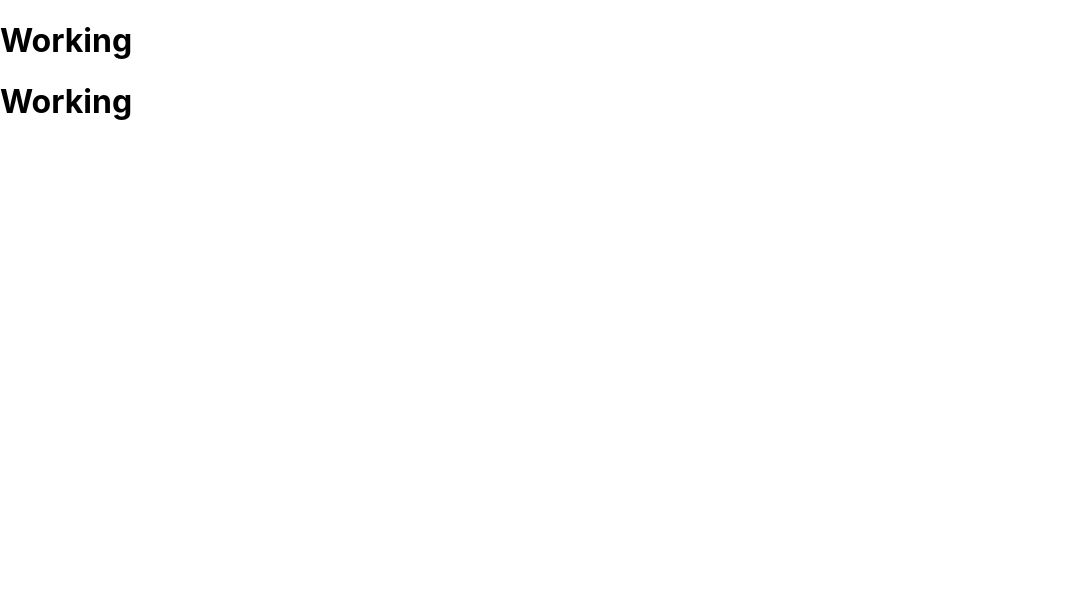
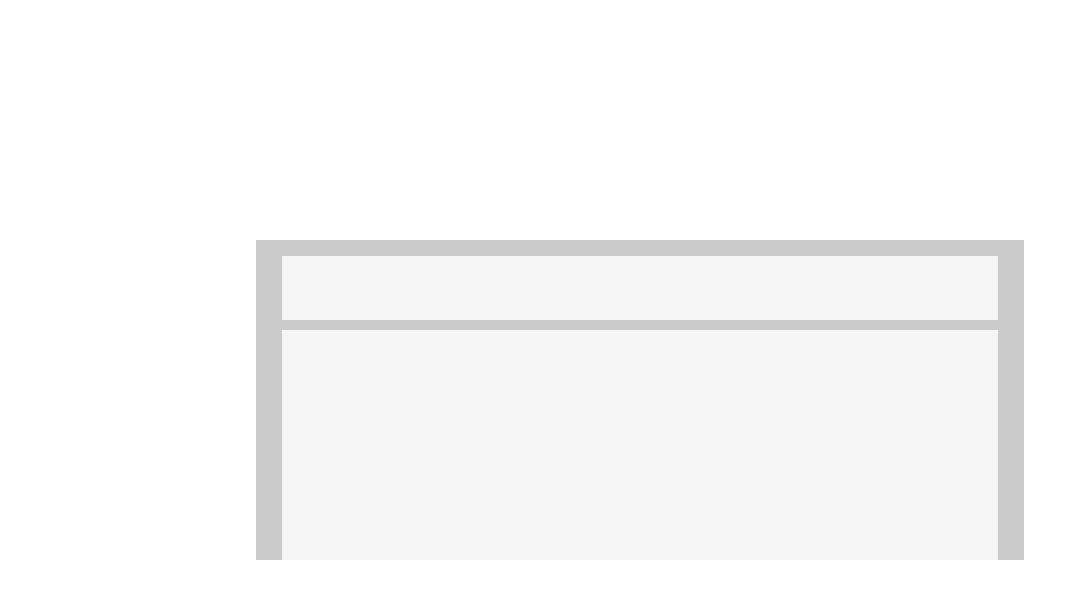
Before and after one commit to mu2ku/Calculator, a React (Create React App) app: page / in a window 1280 px wide. Shown: the top 598 px of the page, without its empty margins (0-1086 px from the left). Built offline with nearby package versions, Linux system fonts and the light colour scheme.

Commit message:
commit Calculator body

```diff
--- /dev/null
+++ b/src/components/Calculator/Calculator.jsx
@@ -0,0 +1,19 @@
+import React from 'react';
+import styles from '../Calculator/Calculator.module.css'
+import Screen from '../Screen/Screen';
+import Keypad from '../Keypad/Keypad';
+
+const Calculator = () => {
+  return (
+    <>
+      <div className={styles.wrapper}>
+        <div className={styles.calculator}>
+          <Screen />
+          <Keypad />
+        </div>
+      </div>
+    </>
+   );
+}
+
+export default Calculator;
--- /dev/null
+++ b/src/components/Calculator/Calculator.module.css
@@ -0,0 +1,15 @@
+.wrapper {
+  display: flex;
+  justify-content: center;
+  align-items: center;
+}
+
+.calculator {
+  width: 60vw;
+  height: 25vw;
+  background-color: rgb(203, 203, 203);
+  display: flex;
+  flex-flow: column;
+  align-items: center;
+  justify-content: space-between;
+}
--- a/src/components/Keypad/Keypad.jsx
+++ b/src/components/Keypad/Keypad.jsx
@@ -1,12 +1,15 @@
 import React from 'react';
-import {styles} from '../Keypad/Keypad.module.css'
+import styles from '../Keypad/Keypad.module.css'
 
 const Keypad = () => {
   return (
     <>
-      <h1>Working</h1>
+      <div className={styles.keypad_wrapper}>
+        <div className={styles.keypad}>
+        </div>
+      </div>
     </>
-   );
+  );
 }
 
 export default Keypad;
--- a/src/components/Keypad/Keypad.module.css
+++ b/src/components/Keypad/Keypad.module.css
@@ -0,0 +1,5 @@
+.keypad {
+  background-color: rgb(245, 245, 245);
+  width: 56vw;
+  height: 18vw;
+}
--- a/src/components/Screen/Screen.jsx
+++ b/src/components/Screen/Screen.jsx
@@ -1,10 +1,13 @@
 import React from 'react';
-import {styles} from '../Screen/Screen.module.css'
+import styles from '../Screen/Screen.module.css'
 
 const Screen = () => {
   return (
     <>
-      <h1>Working</h1>
+      <div className={styles.screen_wrapper}>
+        <div className={styles.screen}>
+        </div>
+      </div>
     </>
    );
 }
--- a/src/components/Screen/Screen.module.css
+++ b/src/components/Screen/Screen.module.css
@@ -0,0 +1,6 @@
+.screen {
+  background-color: rgb(245, 245, 245);
+  width: 56vw;
+  height: 5vw;
+  margin: 16px 16px 0 16px;
+}
--- a/src/index.css
+++ b/src/index.css
@@ -1,3 +1,11 @@
+body, html {
+  height: 100%;
+  width: 100%;
+  display: flex;
+  align-items: center;
+  justify-content: center;
+}
+
 body {
   margin: 0;
   font-family: -apple-system, BlinkMacSystemFont, 'Segoe UI', 'Roboto', 'Oxygen',
--- a/src/pages/App/App.js
+++ b/src/pages/App/App.js
@@ -1,12 +1,10 @@
 import React from 'react';
-import Screen from '../../components/Screen/Screen';
-import Keypad from '../../components/Keypad/Keypad';
+import Calculator from '../../components/Calculator/Calculator';
 
 function App() {
   return (
     <>
-      <Screen />
-      <Keypad />
+      <Calculator />
     </>
   );
 }
```
